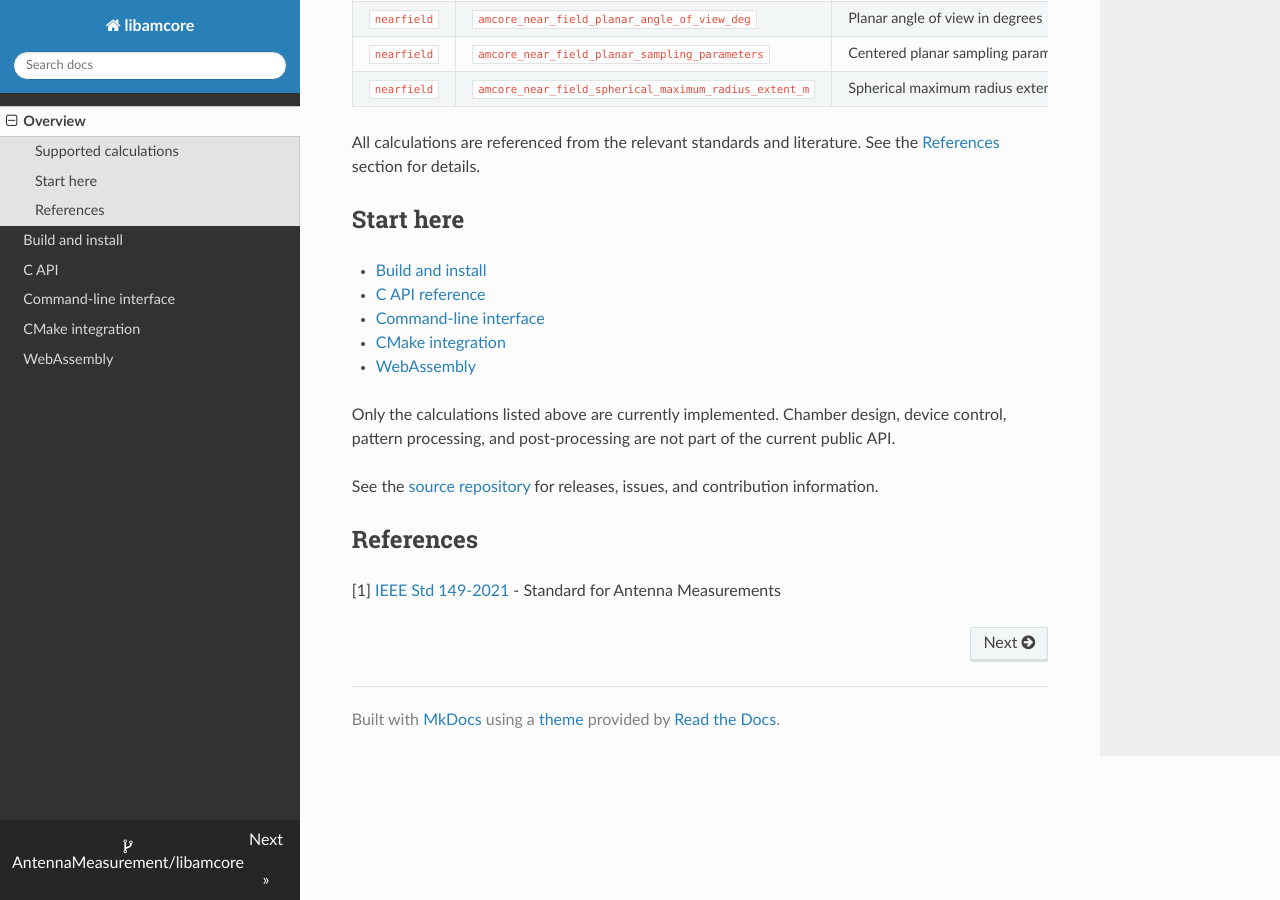
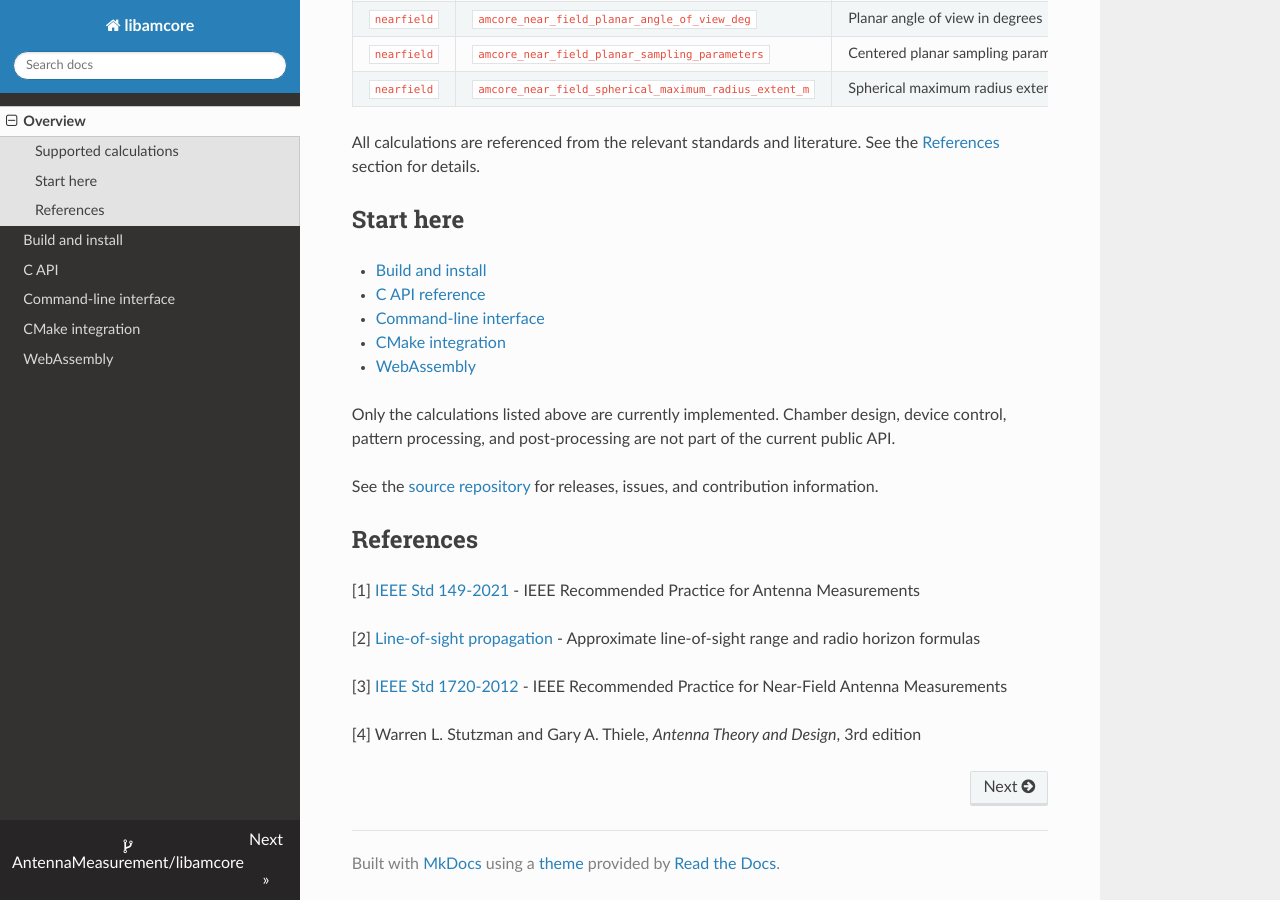
Before and after one commit to AntennaMeasurement/libamcore, an MkDocs documentation site: the page built from docs/public/index.md, in a window 1280 px wide and 900 px high, scrolled down 627 px. Built offline with MkDocs 1.6.1, drawn with Linux system fonts in a browser that asks for light colours; nearby versions of some CDN libraries.

Commit message:
docs: update references to IEEE standards and clarify descriptions

```diff
--- a/docs/public/index.md
+++ b/docs/public/index.md
@@ -39,4 +39,10 @@ for releases, issues, and contribution information.
 
 ## References
 
-[1] [IEEE Std 149-2021](https://standards.ieee.org/standard/149-2021.html) - Standard for Antenna Measurements
+[1] [IEEE Std 149-2021](https://standards.ieee.org/standard/149-2021.html) - IEEE Recommended Practice for Antenna Measurements
+
+[2] [Line-of-sight propagation](https://en.wikipedia.org/wiki/Line-of-sight_propagation) - Approximate line-of-sight range and radio horizon formulas
+
+[3] [IEEE Std 1720-2012](https://standards.ieee.org/standard/1720-2012.html) - IEEE Recommended Practice for Near-Field Antenna Measurements
+
+[4] Warren L. Stutzman and Gary A. Thiele, *Antenna Theory and Design*, 3rd edition
```
Also changed, not shown: README.md (+4 -2 lines).
